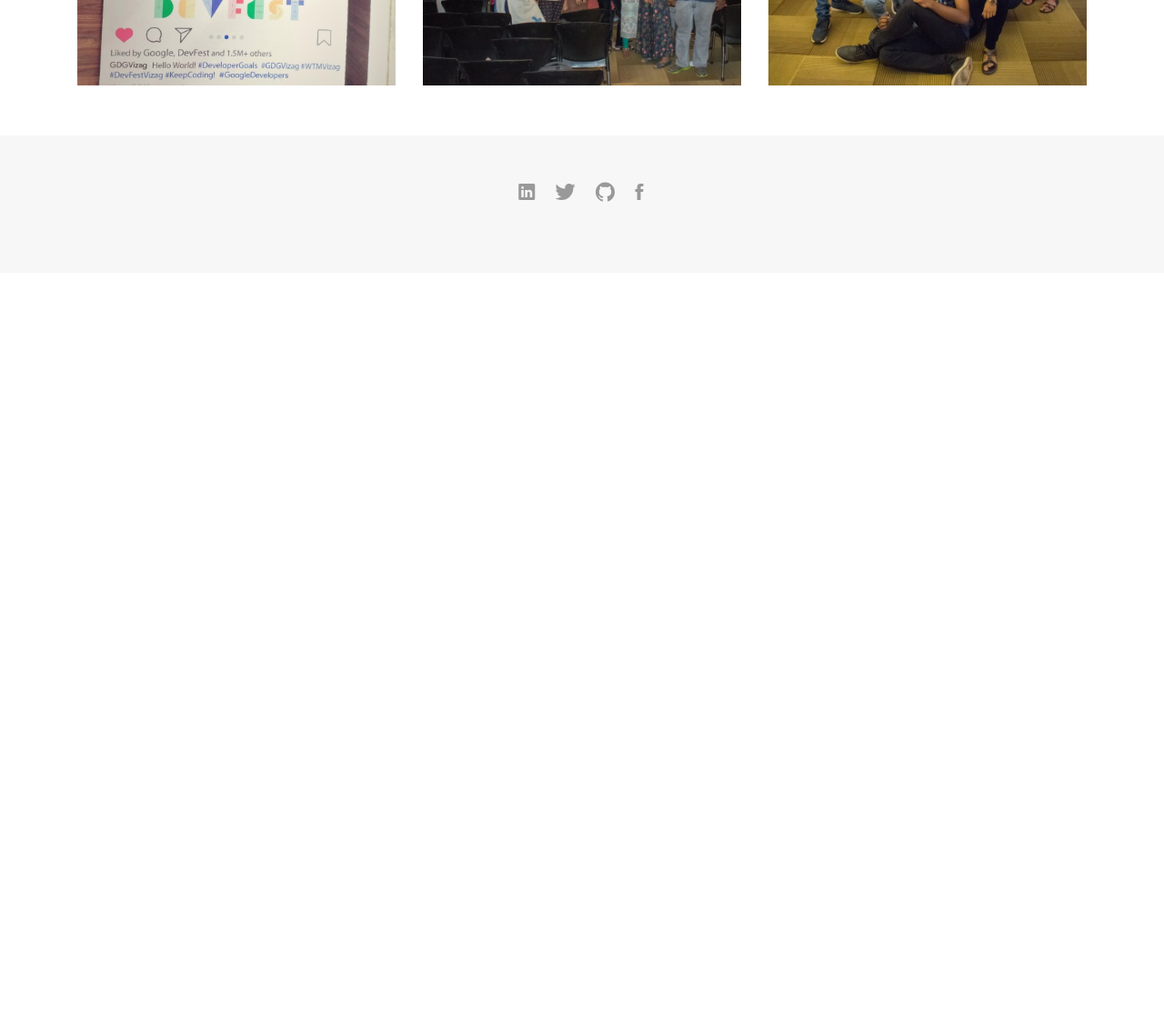
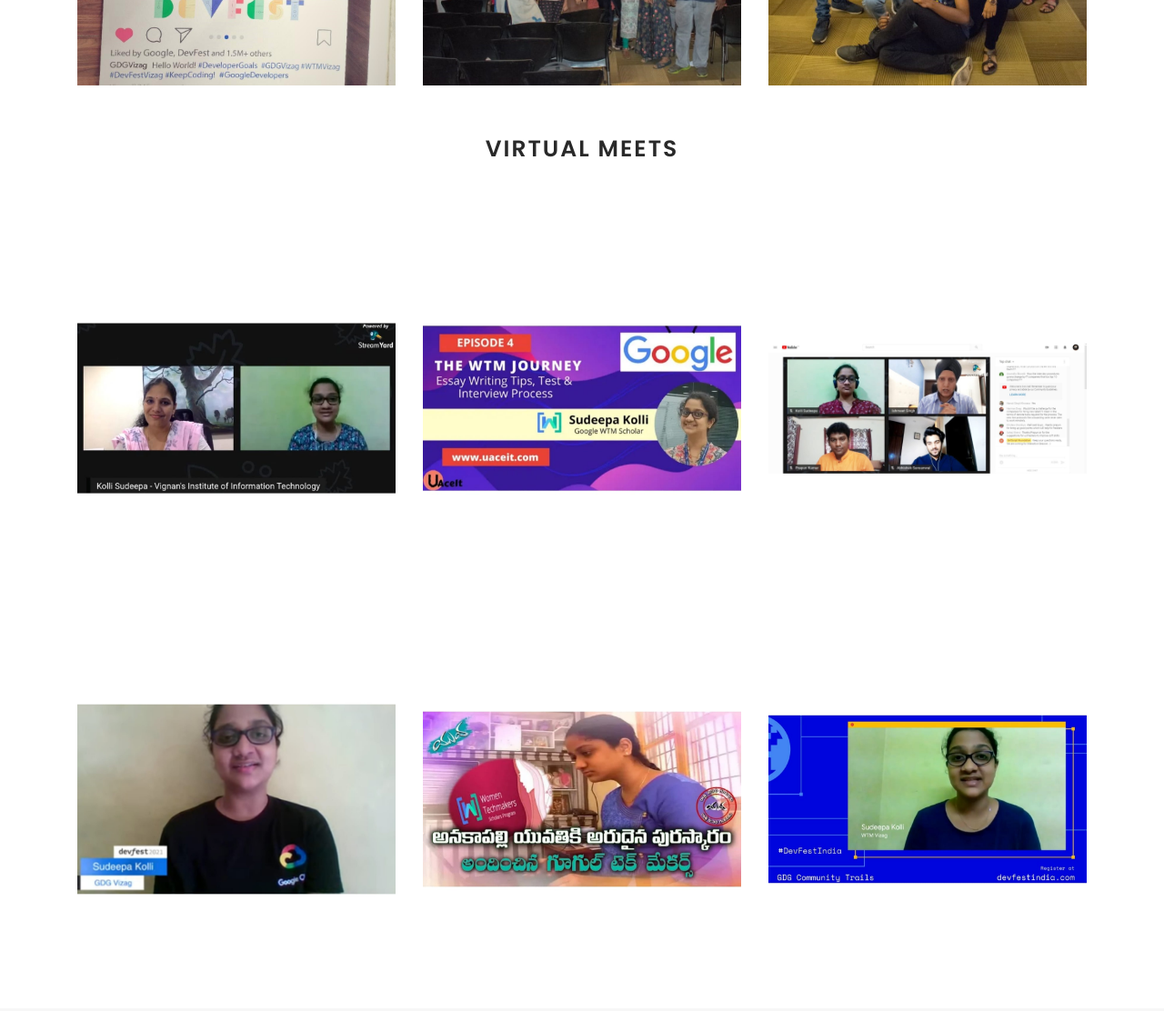
Before and after one commit to SudeepaNoble/portfolio, a plain HTML site: page gallery.html in a window 1280 px wide. Shown: the part 3211-4323 px from the top of the page at 91% size. Before the commit the page ends 3511 px from the top, so only its background shows below. Drawn offline with nearby package versions, Linux system fonts and the light colour scheme; files whose address does not match are found by name; a web font is replaced by a local one.

Commit message:
added VM images

```diff
--- a/gallery.html
+++ b/gallery.html
@@ -41,6 +41,8 @@
 <!-- start section journal -->
 
   <div id="journal-blog" class="text-left  paddsections"></div>
+
+
   <div class="container">
     <div class="section-title text-center">
       <h2> 2-DAY DESIGN SPRINT 2021 - DSC</h2>
@@ -336,6 +338,80 @@
                 </div>
             </div>
 
+            <div class="container">
+                <div class="section-title text-center">
+                  <h2>VIRTUAL MEETS</h2>
+                </div>
+            </div>
+
+              <div class="container">
+                <div class="journal-block">
+                  <div class="row">
+
+
+                    <div class="col-lg-4 col-md-6">
+                      <div class="journal-info mb-30">
+
+                        <div class="journal-txt">
+                          <a class="popup-img" href=""><img src="images/gallery/vm-1.jpeg" alt="img"></a>
+                        </div>
+
+                      </div>
+                    </div>
+
+                    <div class="col-lg-4 col-md-6">
+                        <div class="journal-info mb-30">
+
+                          <div class="journal-txt">
+                            <a class="popup-img" href=""><img src="images/gallery/vm-2.jpeg" alt="img"></a>
+                          </div>
+
+                        </div>
+                      </div>
+
+                      <div class="col-lg-4 col-md-6">
+                        <div class="journal-info mb-30">
+
+                          <div class="journal-txt">
+                            <a class="popup-img" href=""><img src="images/gallery/vm-3.jpeg" alt="img"></a>
+                          </div>
+
+                        </div>
+                    </div>
+
+                    <div class="col-lg-4 col-md-6">
+                        <div class="journal-info mb-30">
+
+                          <div class="journal-txt">
+                            <a class="popup-img" href=""><img src="images/gallery/vm-4.jpeg" alt="img"></a>
+                          </div>
+
+                        </div>
+                    </div>
+
+                    <div class="col-lg-4 col-md-6">
+                        <div class="journal-info mb-30">
+
+                          <div class="journal-txt">
+                            <a class="popup-img" href=""><img src="images/gallery/vm-5.jpeg" alt="img"></a>
+                          </div>
+
+                        </div>
+                    </div>
+
+                    <div class="col-lg-4 col-md-6">
+                        <div class="journal-info mb-30">
+
+                          <div class="journal-txt">
+                            <a class="popup-img" href=""><img src="images/gallery/vm-6.jpeg" alt="img"></a>
+                          </div>
+
+                        </div>
+                    </div>
+
+                      </div>
+                    </div>
+                </div>
 
 
         </div>
```
Also changed, not shown: images/gallery/vm-1.jpeg (added), images/gallery/vm-2.jpeg (added), images/gallery/vm-3.jpeg (added), images/gallery/vm-4.jpeg (added), images/gallery/vm-5.jpeg (added), images/gallery/vm-6.jpeg (added).
